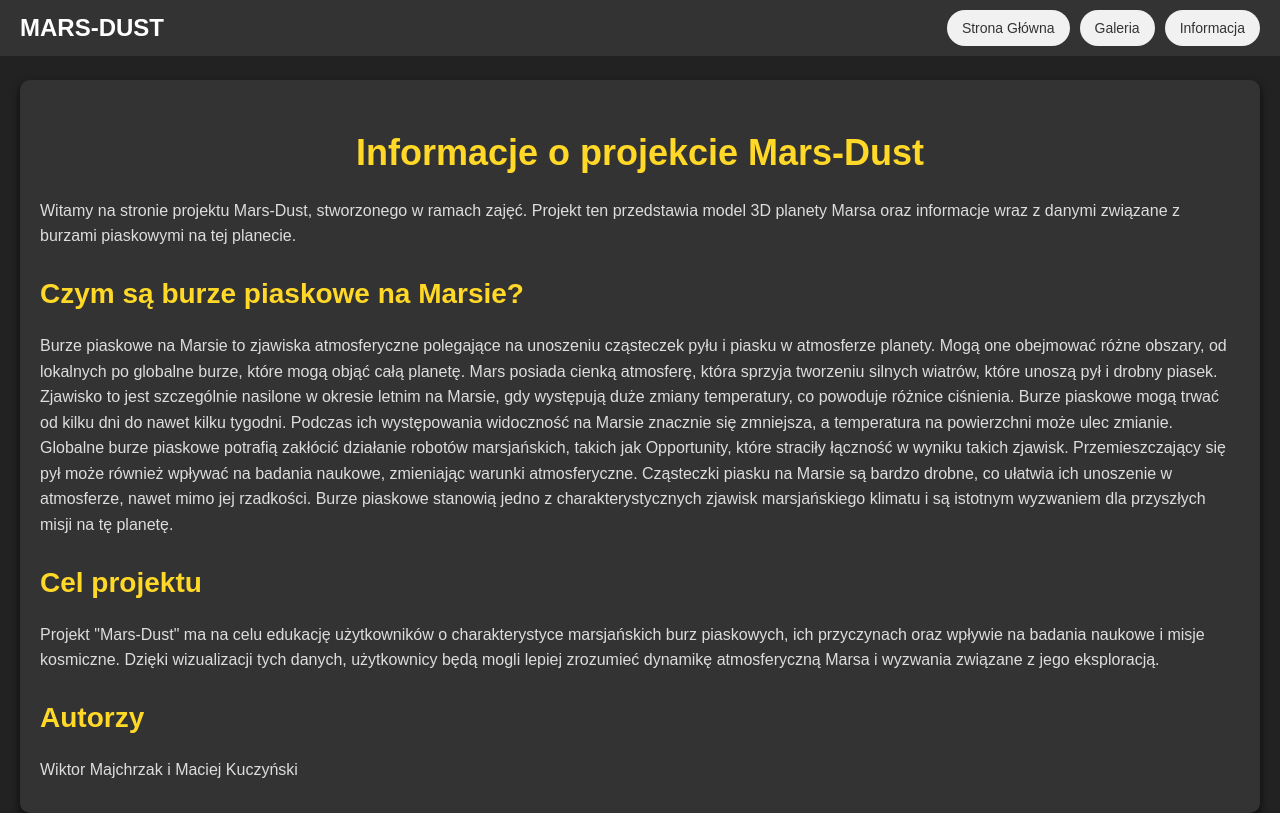
After one commit to kuczynskimaciej1/MarsDust, a Django app: page /info.html in a window 1280 px wide. The commit adds this page. Run offline with Django 4.2, Linux system fonts and the light colour scheme.

Commit message:
dodanie informacji na temat projektu

```diff
--- /dev/null
+++ b/api/frontend/static/styles/info.css
@@ -0,0 +1,152 @@
+/* Ogólny styl dla strony Informacja */
+body {
+    margin: 0;
+    padding: 0;
+    font-family: 'Arial', sans-serif;
+    background-color: #222;
+    color: white;
+}
+
+#navbar {
+    width: 100%;
+    background-color: #333;
+    color: white;
+    display: flex;
+    justify-content: space-between;
+    align-items: center;
+    padding: 10px 20px;
+    position: fixed;
+    top: 0;
+    z-index: 10;
+    box-sizing: border-box;
+}
+
+#app-name {
+    font-size: 24px;
+    font-weight: bold;
+    text-transform: uppercase;
+    flex-shrink: 0;
+}
+
+#auth-buttons {
+    display: flex;
+    gap: 10px;
+    flex-wrap: wrap;
+}
+
+#auth-buttons button {
+    background-color: #f1f1f1;
+    color: #333;
+    border: none;
+    padding: 10px 15px;
+    border-radius: 20px;
+    cursor: pointer;
+    transition: background-color 0.3s;
+    font-size: 14px;
+}
+
+#auth-buttons button:hover {
+    background-color: #ddd;
+}
+
+@media (max-width: 768px) {
+    #auth-buttons {
+        gap: 5px;
+    }
+
+    #auth-buttons button {
+        padding: 8px 12px;
+        font-size: 12px;
+    }
+}
+
+/* Styl dla zawartości strony Informacja */
+#content {
+    margin-top: 80px; /* Dodatkowy margines, aby treść nie nachodziła na pasek nawigacyjny */
+    padding: 20px;
+    font-size: 18px;
+    line-height: 1.6;
+    max-width: 1200px;
+    margin-left: auto;
+    margin-right: auto;
+    background-color: #333;
+    border-radius: 10px;
+    box-shadow: 0 4px 10px rgba(0, 0, 0, 0.7);
+}
+
+h1, h2 {
+    font-size: 28px;
+    margin-bottom: 15px;
+    color: #ffd828;
+}
+
+h1 {
+    text-align: center;
+    font-size: 36px;
+    color: #ffd828;
+}
+
+p {
+    font-size: 16px;
+    margin-bottom: 10px;
+    color: #ddd;
+}
+
+a {
+    color: #ff0000;
+    text-decoration: none;
+}
+
+a:hover {
+    text-decoration: underline;
+}
+
+/* Linki i przyciski w treści */
+#content a {
+    color: #ffffff;
+}
+
+#content a:hover {
+    color: #ff0000;
+}
+
+/* Przyciski w treści */
+button {
+    background-color: #ff0000;
+    color: white;
+    border: none;
+    padding: 12px 20px;
+    border-radius: 20px;
+    cursor: pointer;
+    transition: background-color 0.3s;
+    font-size: 16px;
+}
+
+button:hover {
+    background-color: #ff0000;
+}
+
+button:active {
+    transform: scale(1.05);
+    box-shadow: 0 0 15px rgba(255, 255, 255, 0.7);
+}
+
+/* Responsywność */
+@media (max-width: 768px) {
+    #content {
+        padding: 15px;
+        font-size: 14px;
+    }
+
+    h1 {
+        font-size: 28px;
+    }
+
+    h2 {
+        font-size: 24px;
+    }
+
+    p {
+        font-size: 14px;
+    }
+}
--- a/api/frontend/templates/index.html
+++ b/api/frontend/templates/index.html
@@ -14,8 +14,9 @@
           <button id="login-button">Zaloguj się</button>
           <button id="register-button">Zarejestruj</button>
           <a href="{% url 'gallery' %}"><button id="gallery-button">Galeria</button></a>
+          <a href="{% url 'information' %}"><button id="info-button">Informacja</button></a> <!-- Nowy przycisk -->
       </div>
-    </nav>
+  </nav>
 
     <div id="mars-container"></div>
 
--- /dev/null
+++ b/api/frontend/templates/information.html
@@ -0,0 +1,34 @@
+{% load static %}
+<!DOCTYPE html>
+<html lang="pl">
+<head>
+    <meta charset="UTF-8" />
+    <meta name="viewport" content="width=device-width, initial-scale=1.0" />
+    <title>Informacje o projekcie</title>
+    <link rel="stylesheet" href="{% static 'styles/info.css' %}" />
+</head>
+<body>
+    <nav id="navbar">
+        <div id="app-name">Mars-Dust</div>
+        <div id="auth-buttons">
+            <a href="{% url 'home' %}"><button id="home-button">Strona Główna</button></a>
+            <a href="{% url 'gallery' %}"><button id="gallery-button">Galeria</button></a>
+            <a href="{% url 'information' %}"><button id="info-button">Informacja</button></a>
+        </div>
+    </nav>
+
+    <div id="content">
+        <h1>Informacje o projekcie Mars-Dust</h1>
+        <p>Witamy na stronie projektu Mars-Dust, stworzonego w ramach zajęć. Projekt ten przedstawia model 3D planety Marsa oraz informacje wraz z danymi  związane z burzami piaskowymi na tej planecie.</p>
+
+        <h2>Czym są burze piaskowe na Marsie? </h2>
+        <p>Burze piaskowe na Marsie to zjawiska atmosferyczne polegające na unoszeniu cząsteczek pyłu i piasku w atmosferze planety. Mogą one obejmować różne obszary, od lokalnych po globalne burze, które mogą objąć całą planetę. Mars posiada cienką atmosferę, która sprzyja tworzeniu silnych wiatrów, które unoszą pył i drobny piasek. Zjawisko to jest szczególnie nasilone w okresie letnim na Marsie, gdy występują duże zmiany temperatury, co powoduje różnice ciśnienia. Burze piaskowe mogą trwać od kilku dni do nawet kilku tygodni. Podczas ich występowania widoczność na Marsie znacznie się zmniejsza, a temperatura na powierzchni może ulec zmianie. Globalne burze piaskowe potrafią zakłócić działanie robotów marsjańskich, takich jak Opportunity, które straciły łączność w wyniku takich zjawisk. Przemieszczający się pył może również wpływać na badania naukowe, zmieniając warunki atmosferyczne. Cząsteczki piasku na Marsie są bardzo drobne, co ułatwia ich unoszenie w atmosferze, nawet mimo jej rzadkości. Burze piaskowe stanowią jedno z charakterystycznych zjawisk marsjańskiego klimatu i są istotnym wyzwaniem dla przyszłych misji na tę planetę.</p>
+
+        <h2>Cel projektu</h2>
+        <p>Projekt "Mars-Dust" ma na celu edukację użytkowników o charakterystyce marsjańskich burz piaskowych, ich przyczynach oraz wpływie na badania naukowe i misje kosmiczne. Dzięki wizualizacji tych danych, użytkownicy będą mogli lepiej zrozumieć dynamikę atmosferyczną Marsa i wyzwania związane z jego eksploracją.</p>
+
+        <h2>Autorzy </h2>
+        <p>Wiktor Majchrzak i Maciej Kuczyński </p>
+    </div>
+</body>
+</html>
--- a/api/frontend/urls.py
+++ b/api/frontend/urls.py
@@ -5,4 +5,5 @@ urlpatterns = [
     path('', views.home, name='home'),
     path('admin.html', views.admin_dashboard, name='admin_dashboard'),
     path('gallery.html', views.gallery, name='gallery'),
+    path('info.html', views.information, name='information'),  # Nowa strona
 ]
--- a/api/frontend/views.py
+++ b/api/frontend/views.py
@@ -11,3 +11,6 @@ def admin_dashboard(request):
 
 def gallery(request):
     return render(request, 'gallery.html')
+
+def information(request):
+    return render(request, 'information.html')
```
